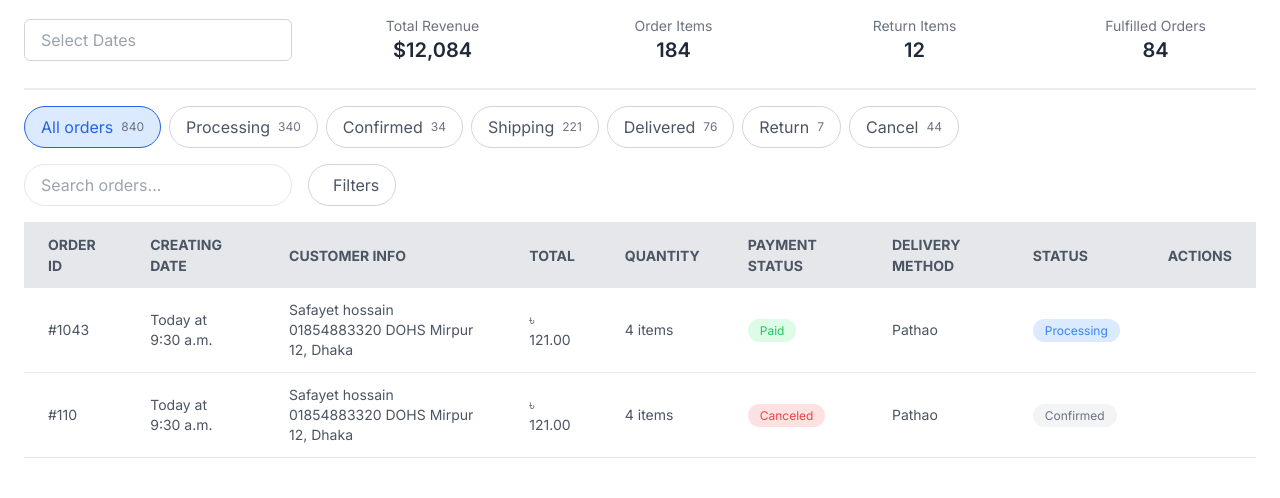
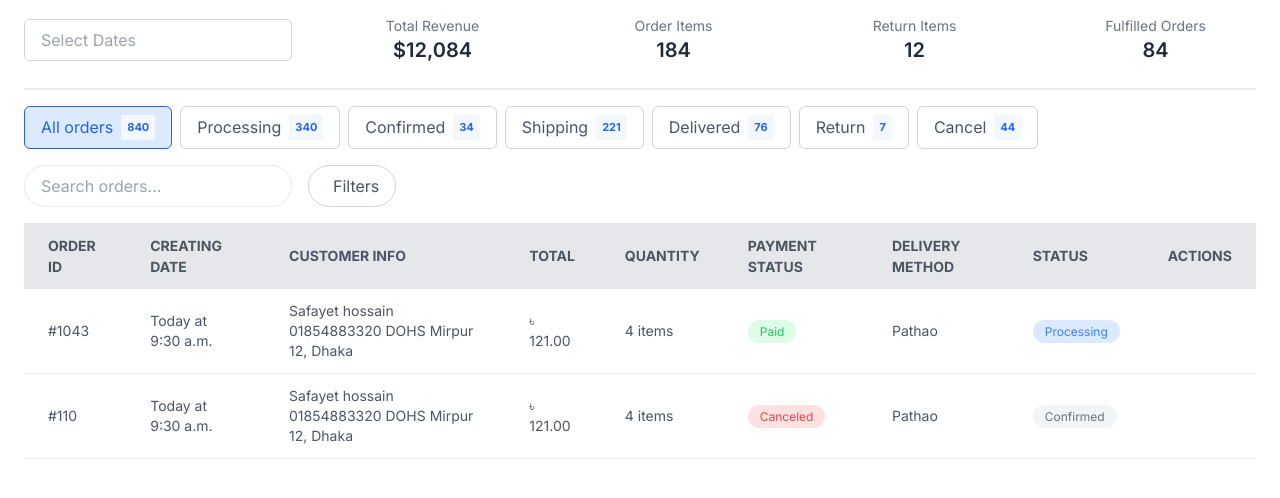
Before and after one commit to tanmoypaul1005/qzency, a Next.js app: page / in a window 1280 px wide. Shown: the top 498 px of the page. Built offline with nearby package versions, Linux system fonts and the light colour scheme.

Commit message:
chore: Update FilterButton styling and add count badge

```diff
--- a/app/components/filter/FilterButton.js
+++ b/app/components/filter/FilterButton.js
@@ -3,9 +3,9 @@ import React from 'react';
 const FilterButton = ({ label, count, active }) => {
   return (
     <button
-      className={`flex items-center py-2 px-4 rounded-full border ${active ? 'bg-blue-100 text-blue-600 border-blue-600' : 'bg-white text-gray-600 border-gray-300'} hover:bg-gray-100 transition`}
+      className={`flex items-center py-2 px-4 rounded-md border ${active ? 'bg-blue-100 text-blue-600 border-blue-600' : 'bg-white text-gray-600 border-gray-300'} hover:bg-gray-100 transition`}
     >
-      {label} <span className="ml-2 text-xs text-gray-500">{count}</span>
+      {label} <span className="ml-2 text-[#2166F0] bg-[#F3F8FF] text-[11px] font-bold px-1.5 py-1">{count}</span>
     </button>
   );
 };
```
